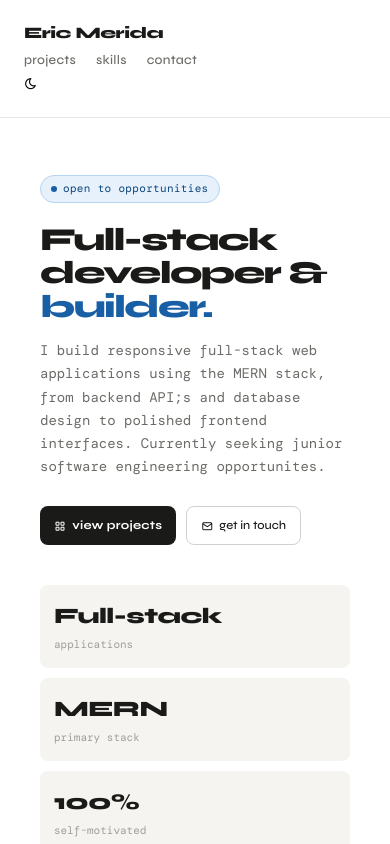
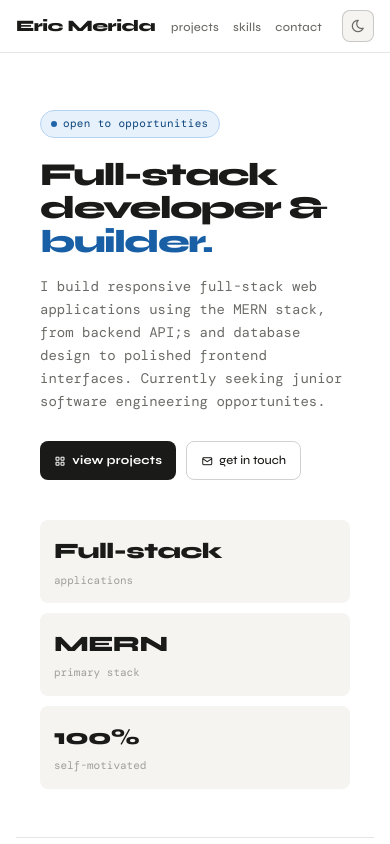
Before and after one commit to EricMerida/Portfolio, a React (Vite) app: page / in a window 390 px wide. Shown: the top 844 px of the page. Built offline with nearby package versions, Linux system fonts and the light colour scheme; the HTML template or start-up script is replaced by a standard one; a web font is replaced by a local one.

Commit message:
Refactor Navbar styles for improved layout and responsiveness

```diff
--- a/src/components/Navbar.module.css
+++ b/src/components/Navbar.module.css
@@ -1,19 +1,34 @@
 .nav {
-  display: flex;
-  justify-content: space-between;
-  align-items: center;
-  padding: 1.25rem 1.5rem;
-  border-bottom: 0.5px solid var(--color-border);
   position: sticky;
   top: 0;
+  z-index: 100;
   background: var(--color-bg);
-  z-index: 10;
+  border-bottom: 0.5px solid var(--color-border);
+  transition: background 0.2s ease;
+}
+
+.inner {
+  max-width: 760px;
+  margin: 0 auto;
+  padding: 0 1.5rem;
+  height: 52px;
+  display: flex;
+  align-items: center;
+  justify-content: space-between;
 }
 
 .logo {
   font-weight: 800;
   font-size: 16px;
   letter-spacing: -0.5px;
+  color: var(--color-text);
+  flex-shrink: 0;
+}
+
+.right {
+  display: flex;
+  align-items: center;
+  gap: 1.25rem;
 }
 
 .links {
@@ -26,9 +41,42 @@
   font-size: 13px;
   font-weight: 500;
   color: var(--color-text-secondary);
-  text-decoration: none;
   letter-spacing: 0.02em;
   transition: color 0.15s;
 }
 
 .links a:hover { color: var(--color-text); }
+
+/* ── Theme toggle ── */
+.themeToggle {
+  display: inline-flex;
+  align-items: center;
+  justify-content: center;
+  width: 32px;
+  height: 32px;
+  border-radius: var(--radius-md);
+  border: 0.5px solid var(--color-border-mid);
+  background: var(--color-bg-secondary);
+  color: var(--color-text-secondary);
+  font-size: 15px;
+  cursor: pointer;
+  transition: background 0.15s, color 0.15s;
+  flex-shrink: 0;
+}
+
+.themeToggle:hover {
+  background: var(--color-bg);
+  color: var(--color-text);
+}
+
+/* ── Mobile ── */
+@media (max-width: 480px) {
+  .inner   { padding: 0 1rem; }
+  .links   { gap: 14px; }
+  .links a { font-size: 12px; }
+}
+
+@media (max-width: 360px) {
+  /* On very small screens hide nav links, keep logo + toggle */
+  .links { display: none; }
+}
```
